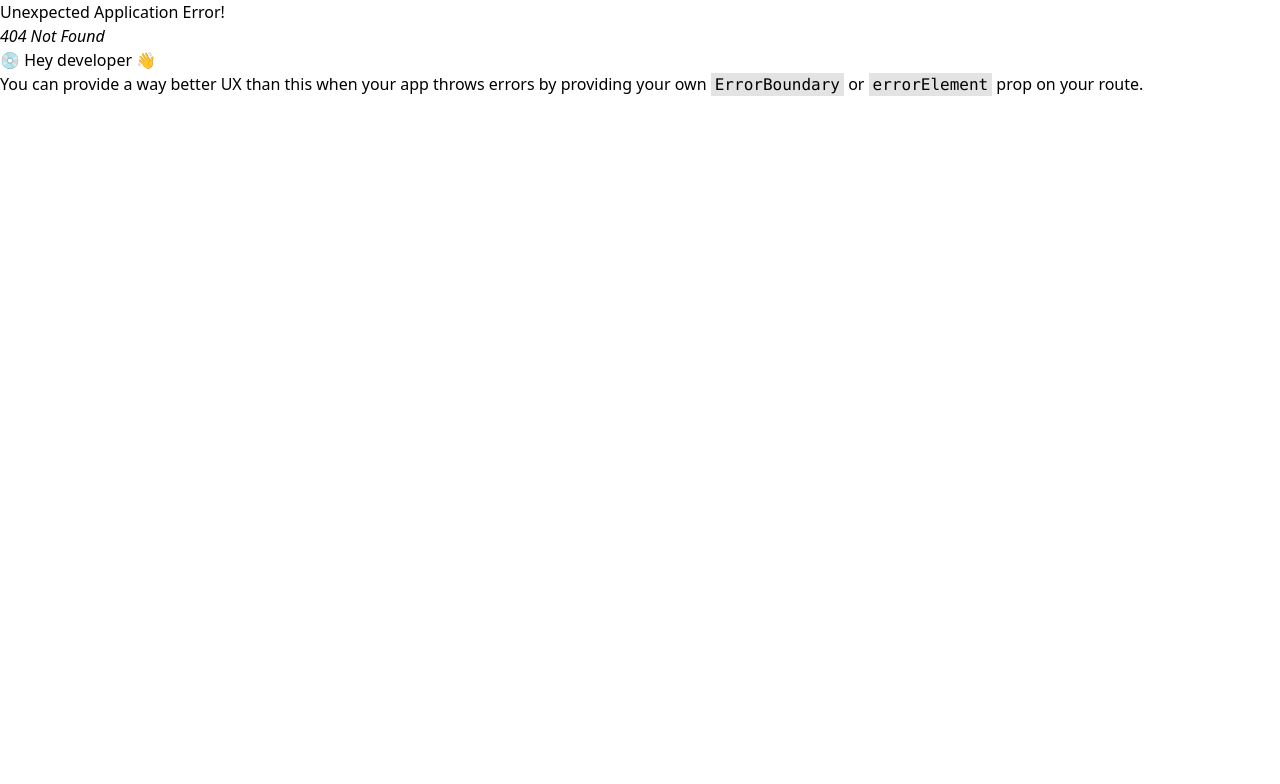
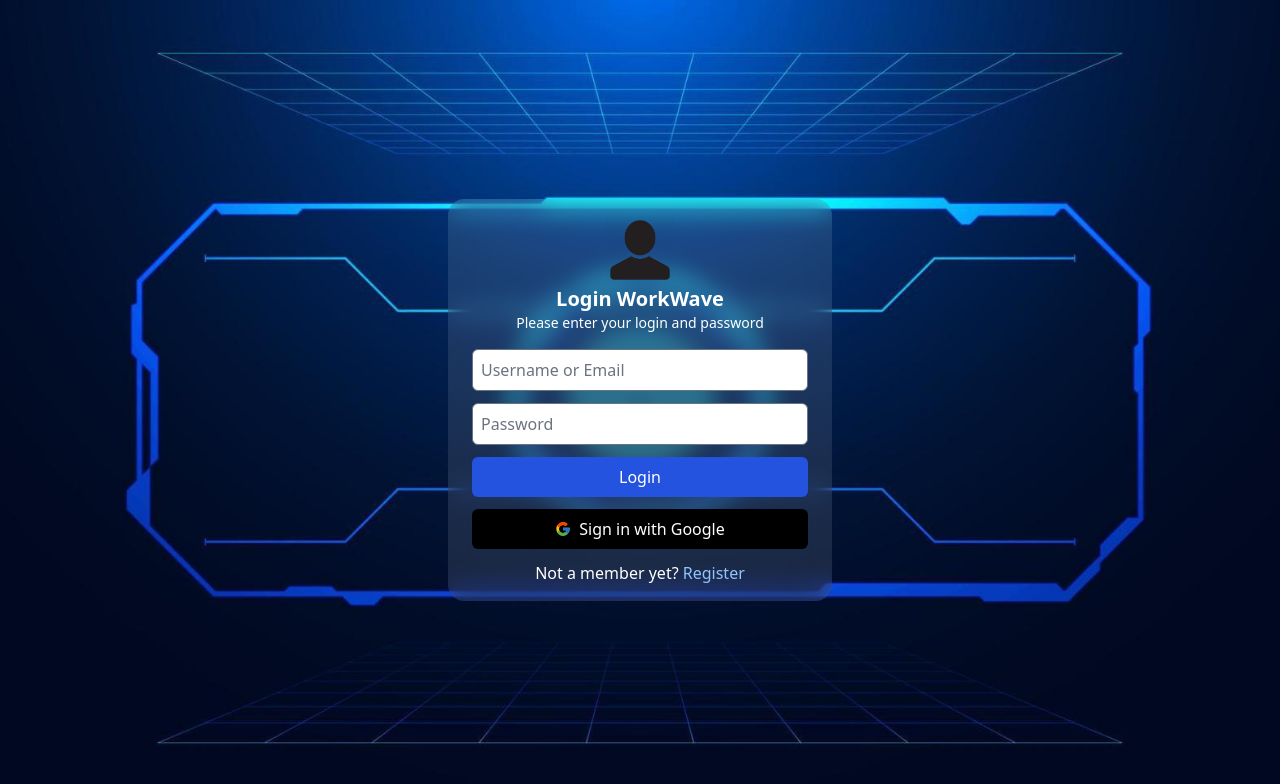
Before and after one commit to harun708280/WorkWave-Task-Redux, a React (Vite) app: page /login in a window 1280 px wide. Before the commit this address had no page. Shown: the top 784 px of the page. Built offline with nearby package versions, Linux system fonts and the light colour scheme.

Commit message:
create registration from

```diff
--- /dev/null
+++ b/src/pages/AuthPage.jsx
@@ -0,0 +1,73 @@
+import React from "react";
+import { useForm } from "react-hook-form";
+import { FcGoogle } from "react-icons/fc";
+
+const RegisterPage = () => {
+  const {
+    register,
+    handleSubmit,
+    formState: { errors },
+  } = useForm();
+
+  const onSubmit = (data) => {
+    console.log("Register Data:", data);
+  };
+
+  return (
+    <div
+      className="flex items-center justify-center min-h-screen bg-cover bg-center"
+      style={{ backgroundImage: "url('/login-bg.jpg')" }}
+    >
+      <div className="bg-white bg-opacity-10  px-6 py-4 rounded-2xl text-center w-96 backdrop-blur-md">
+        <h2 className="text-white text-2xl font-bold">Registration WorkWave</h2>
+        <p className="text-white text-sm mb-4">Create your account</p>
+        <form onSubmit={handleSubmit(onSubmit)}>
+          <div className="mb-3">
+            <input
+              type="text"
+              placeholder="Username"
+              className="w-full p-2 rounded-md outline-none"
+              {...register("username", { required: "Username is required" })}
+            />
+            {errors.username && <p className="text-red-400 text-sm">{errors.username.message}</p>}
+          </div>
+          <div className="mb-3">
+            <input
+              type="email"
+              placeholder="Email"
+              className="w-full p-2 rounded-md outline-none"
+              {...register("email", { required: "Email is required" })}
+            />
+            {errors.email && <p className="text-red-400 text-sm">{errors.email.message}</p>}
+          </div>
+          <div className="mb-3">
+            <input
+              type="text"
+              placeholder="Image URL"
+              className="w-full p-2 rounded-md outline-none"
+              {...register("image")}
+            />
+          </div>
+          <div className="mb-3">
+            <input
+              type="password"
+              placeholder="Password"
+              className="w-full p-2 rounded-md outline-none"
+              {...register("password", { required: "Password is required", minLength: { value: 6, message: "Password must be at least 6 characters" } })}
+            />
+            {errors.password && <p className="text-red-400 text-sm">{errors.password.message}</p>}
+          </div>
+          <button type="submit" className="bg-primary text-white w-full p-2 rounded-md">
+            Register
+          </button>
+        </form>
+
+        <p className="text-white mt-3">
+          Already have an account? <a href="/login" className="text-blue-300">Login</a>
+        </p>
+      </div>
+    </div>
+  );
+};
+
+export default RegisterPage;
--- /dev/null
+++ b/src/pages/LoginPage.jsx
@@ -0,0 +1,62 @@
+import React from "react";
+import { useForm } from "react-hook-form";
+import { FcGoogle } from "react-icons/fc";
+import { Link } from "react-router-dom";
+
+const LoginPage = () => {
+  const {
+    register,
+    handleSubmit,
+    formState: { errors },
+  } = useForm();
+
+  const onSubmit = (data) => {
+    console.log("Login Data:", data);
+  };
+
+  return (
+    <div
+      className="flex items-center justify-center min-h-screen bg-cover bg-center"
+      style={{ backgroundImage: "url('/login-bg.jpg')" }}
+    >
+      <div className="bg-white bg-opacity-10 p-6 py-4 rounded-2xl text-center w-96 backdrop-blur-md">
+        <div className="flex justify-center items-center">
+        <img src="/User.png" className="h-[70px] w-[70px] " alt="" />
+        </div>
+        <h2 className="text-white text-xl font-bold">Login WorkWave</h2>
+        <p className="text-white text-sm mb-4">Please enter your login and password</p>
+        <form onSubmit={handleSubmit(onSubmit)}>
+          <div className="mb-3">
+            <input
+              type="text"
+              placeholder="Username or Email"
+              className="w-full p-2 rounded-md outline-none"
+              {...register("username", { required: "Username is required" })}
+            />
+            {errors.username && <p className="text-red-400 text-sm">{errors.username.message}</p>}
+          </div>
+          <div className="mb-3">
+            <input
+              type="password"
+              placeholder="Password"
+              className="w-full p-2 rounded-md outline-none"
+              {...register("password", { required: "Password is required", minLength: { value: 6, message: "Password must be at least 6 characters" } })}
+            />
+            {errors.password && <p className="text-red-400 text-sm">{errors.password.message}</p>}
+          </div>
+          <button type="submit" className="bg-primary text-white w-full p-2 rounded-md">
+            Login
+          </button>
+        </form>
+        <button className="bg-black flex items-center gap-2 justify-center text-white w-full p-2 mt-3 rounded-md hover:bg-gray-800">
+          <FcGoogle /> Sign in with Google
+        </button>
+        <p className="text-white mt-3">
+          Not a member yet? <Link to={'/auth'}  className="text-blue-300">Register</Link>
+        </p>
+      </div>
+    </div>
+  );
+};
+
+export default LoginPage;
```
Also changed, not shown: src/routes/routes.jsx (+12 -0 lines), public/User.png (added), public/login-bg.jpg (added).
